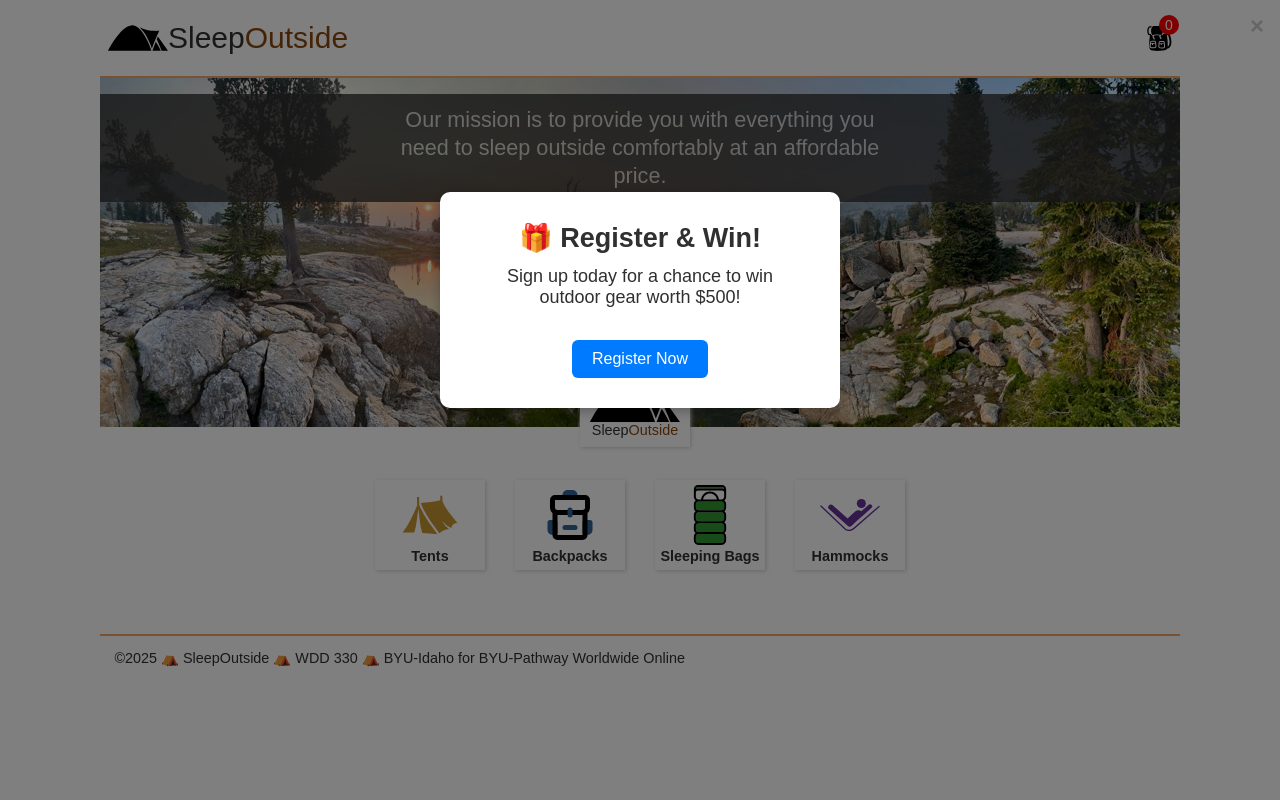
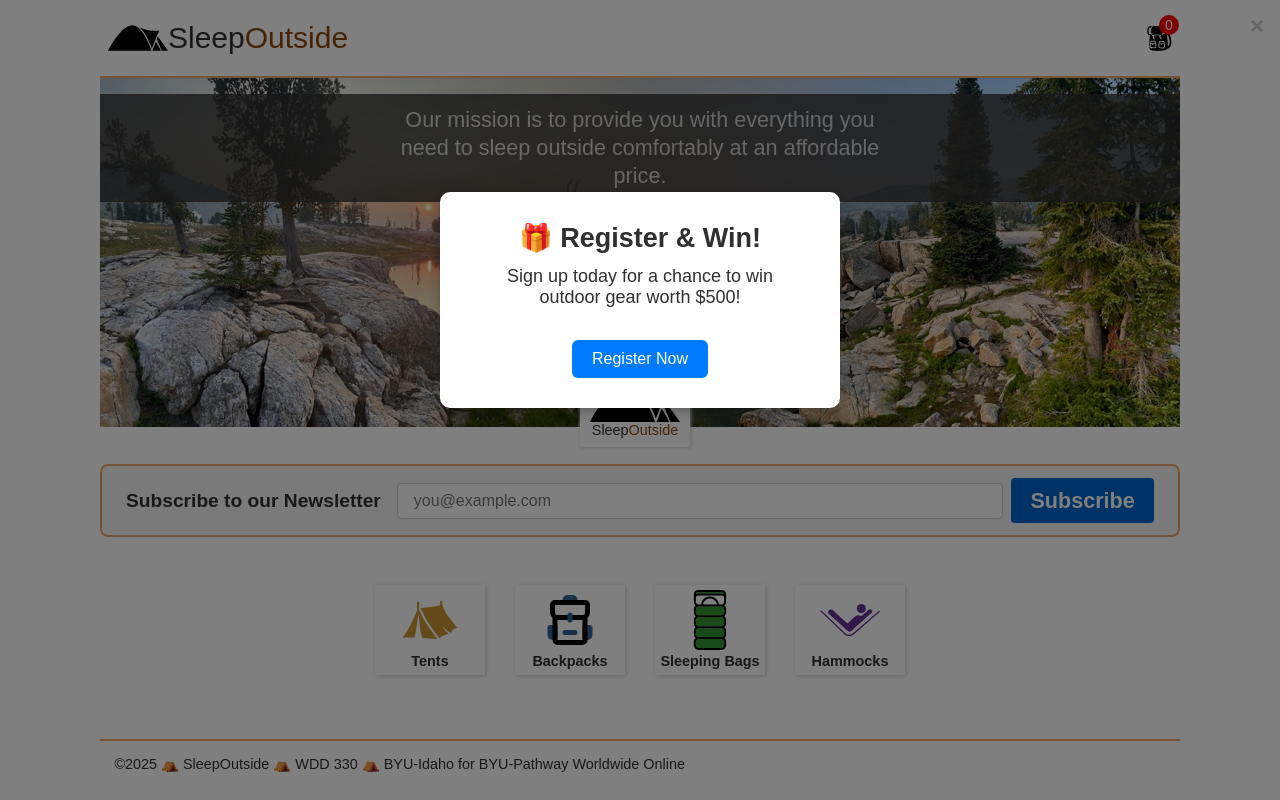
Before and after one commit to Jonthss/WDD-330, a website built with Vite: page src/index.html in a window 1280 px wide. Built offline with nearby package versions, Linux system fonts and the light colour scheme; no server answers.

Commit message:
Newsletter sign up

```diff
--- a/src/css/style.css
+++ b/src/css/style.css
@@ -469,6 +469,76 @@ button {
   color: #2a7f62;
 }
 
+.newsletter-signup {
+  background: #f5f5f5;
+  padding: 0.75rem 1.5rem;
+  margin-top: 2rem;
+  border-radius: 8px;
+  max-width: 100%;
+  border: 2px solid #f0a868;
+  box-sizing: border-box;
+}
+
+.newsletter-signup > .top-row {
+  display: flex;
+  align-items: center;
+  gap: 1rem;
+}
+
+.newsletter-signup h2 {
+  margin: 0;
+  font-size: 1.2rem;
+  white-space: nowrap;
+}
+
+.newsletter-signup form {
+  display: flex;
+  flex-direction: row;
+  gap: 0.5rem;
+  flex-grow: 1;
+  align-items: center;
+}
+
+.newsletter-signup label {
+  display: none;
+}
+
+.newsletter-signup input[type="email"] {
+  padding: 0.5rem 1rem;
+  font-size: 1rem;
+  border: 1px solid #ccc;
+  border-radius: 4px;
+  flex-grow: 1;
+}
+
+.newsletter-signup button {
+  padding: 0.6rem 1.2rem;
+  background-color: #0066cc;
+  border: none;
+  color: white;
+  font-weight: bold;
+  cursor: pointer;
+  border-radius: 4px;
+  transition: background-color 0.3s ease;
+  white-space: nowrap;
+}
+
+.newsletter-signup button:hover {
+  background-color: #004999;
+}
+
+#newsletter-message {
+  margin-top: 0.5rem;
+  font-style: italic;
+  color: green;
+  white-space: nowrap;
+  text-align: center;
+  width: 100%;
+  display: none; /* oculto inicialmente */
+}
+
+
+
 
 
 @media screen and (min-width: 500px) {
--- a/src/index.html
+++ b/src/index.html
@@ -28,6 +28,19 @@
           </p>
         </div>
       </div>
+
+      <section class="newsletter-signup">
+        <div class="top-row">
+          <h2>Subscribe to our Newsletter</h2>
+          <form id="newsletter-form">
+            <label for="email">Enter your email:</label>
+            <input type="email" id="email" name="email" placeholder="you@example.com" required />
+            <button type="submit">Subscribe</button>
+          </form>
+        </div>
+        <p id="newsletter-message" aria-live="polite"></p>
+      </section>
+
 
       <section class="logo-categories">
         <a
--- a/src/js/main.js
+++ b/src/js/main.js
@@ -35,3 +35,24 @@ document.addEventListener('DOMContentLoaded', () => {
     }
   });
 });
+
+document.addEventListener("DOMContentLoaded", () => {
+  const form = document.getElementById("newsletter-form");
+  const message = document.getElementById("newsletter-message");
+
+  form.addEventListener("submit", (e) => {
+    e.preventDefault();
+    const emailInput = form.email.value.trim();
+
+    if (emailInput) {
+      // Sucesso: exibe a mensagem de confirmação
+      message.textContent = `Thanks for subscribing, ${emailInput}!`;
+      message.style.color = "green";
+      message.style.display = "block";
+      form.reset();
+    } else {
+      // Erro: esconde a mensagem
+      message.style.display = "none";
+    }
+  });
+});
```
